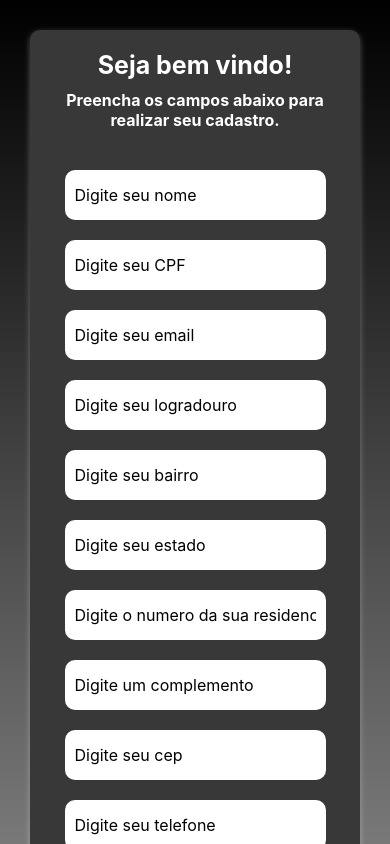
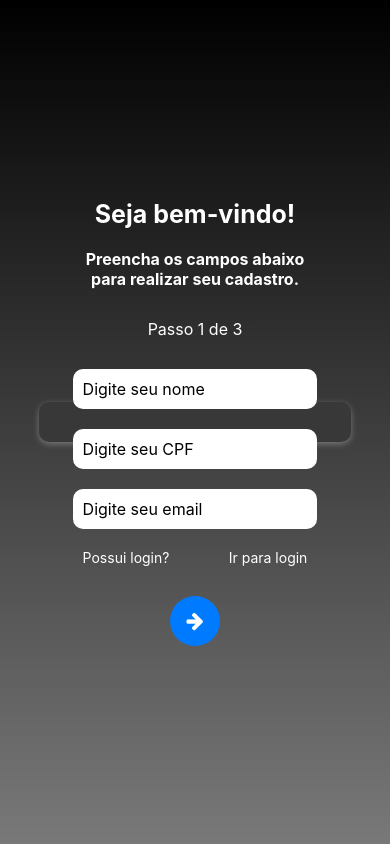
Before and after one commit to Luizeduard05/tcc-senai, a React Native app in the folder mobile/mecanica/: screen /CadastroUser in a window 390 px wide. Built offline with nearby package versions, Linux system fonts and the light colour scheme.

Commit message:
refatoração design do cadastro

```diff
--- a/mobile/mecanica/src/pages/cadastroUser/index.js
+++ b/mobile/mecanica/src/pages/cadastroUser/index.js
@@ -1,27 +1,26 @@
 import { useNavigation } from "@react-navigation/native";
 import { LinearGradient } from "expo-linear-gradient";
-import { View, Text, StyleSheet, StatusBar, Platform, TextInput, TouchableOpacity, ScrollView } from "react-native";
+import { View, Text, StyleSheet, StatusBar, Platform, TextInput, TouchableOpacity } from "react-native";
+import { FontAwesome } from "@expo/vector-icons";
 import api from "../../services/api/api";
 import { useState } from "react";
 
 export default function CadastroUser() {
     const navigation = useNavigation();
+    const [step, setStep] = useState(1);
+    const [nome, setNome] = useState('');
+    const [cpf, setCpf] = useState('');
+    const [email, setEmail] = useState('');
+    const [logradouro, setLogradouro] = useState('');
+    const [bairro, setBairro] = useState('');
+    const [estado, setEstado] = useState('');
+    const [numero, setNumero] = useState('');
+    const [complemento, setComplemento] = useState('');
+    const [cep, setCep] = useState('');
+    const [telefone, setTelefone] = useState('');
+    const [senha, setSenha] = useState('');
 
-    const [nome, setNome] = useState();
-    const [cpf, setCpf] = useState();
-    const [email, setEmail] = useState();
-    const [logradouro, setLogradouro] = useState();
-    const [bairro, setBairro] = useState();
-    const [estado, setEstado] = useState();
-    const [numero, setNumero] = useState();
-    const [complemento, setComplemento] = useState();
-    const [cep, setCep] = useState();
-    const [telefone, setTelefone] = useState();
-    const [senha, setSenha] = useState();
-
-    const navegaLogin = () => {
-        navigation.navigate("Login")
-    }
+    const navegaLogin = () => navigation.navigate("Login");
 
     const addNovoUsuario = async () => {
         try {
@@ -37,39 +36,27 @@ export default function CadastroUser() {
                 cep: cep,
                 telefone: telefone,
                 senha: senha
-            })
+            });
+            alert("Usuário cadastrado com sucesso");
+            navegaLogin();
+        } catch (error) {
+            console.log(error);
+            alert("Erro no cadastro");
+        }
+    };
 
-            console.log(response.data)
-
-            alert("Usuario cadastrado")
-
-            // Limpando campos após cadastro
-            setNome('');
-            setCpf('');
-            setEmail('');
-            setLogradouro('');
-            setBairro('');
-            setEstado('');
-            setNumero('');
-            setComplemento('');
-            setCep('');
-            setTelefone('');
-            setSenha('');
-
-            navegaLogin()
-        } catch (error) {
-            console.log(error)
-            alert("Erro")
-        }
-    }
+    const nextStep = () => setStep(step + 1);
+    const previousStep = () => setStep(step - 1);
 
     return (
         <LinearGradient colors={['#000000', 'rgba(0, 0, 0, 0.5)']} style={styles.androidSafeArea}>
-            <ScrollView contentContainerStyle={styles.scrollViewContent} showsVerticalScrollIndicator={false}>
             <View style={styles.container}>
-                    <Text style={styles.title}>Seja bem vindo!</Text>
+                <Text style={styles.title}>Seja bem-vindo!</Text>
                 <Text style={styles.textStart}>Preencha os campos abaixo para realizar seu cadastro.</Text>
+                <Text style={styles.stepText}>Passo {step} de 3</Text>
 
+                {step === 1 && (
+                    <>
                         <TextInput
                             value={nome}
                             onChangeText={setNome}
@@ -90,6 +77,24 @@ export default function CadastroUser() {
                             style={styles.inputs}
                             placeholder="Digite seu email"
                         />
+
+                        <View style={styles.alinha}>
+                            <Text style={styles.text}>Possui login?</Text>
+                            <TouchableOpacity onPress={navegaLogin}>
+                                <Text style={styles.text}>Ir para login</Text>
+                            </TouchableOpacity>
+                        </View>
+
+                        <View style={styles.navigationButtons}>
+                            <TouchableOpacity style={styles.btnNext} onPress={nextStep}>
+                                <FontAwesome name="arrow-right" size={20} color="#FFFFFF" />
+                            </TouchableOpacity>
+                        </View>
+                    </>
+                )}
+
+                {step === 2 && (
+                    <>
                         <TextInput
                             value={logradouro}
                             onChangeText={setLogradouro}
@@ -112,19 +117,33 @@ export default function CadastroUser() {
                             value={numero}
                             onChangeText={setNumero}
                             style={styles.inputs}
-                        placeholder="Digite o numero da sua residencia"
+                            placeholder="Número da residência"
                         />
                         <TextInput
                             value={complemento}
                             onChangeText={setComplemento}
                             style={styles.inputs}
-                        placeholder="Digite um complemento"
+                            placeholder="Complemento"
                         />
+
+                        <View style={styles.navigationButtons}>
+                            <TouchableOpacity style={styles.btnBack} onPress={previousStep}>
+                                <FontAwesome name="arrow-left" size={20} color="#FFFFFF" />
+                            </TouchableOpacity>
+                            <TouchableOpacity style={styles.btnNext} onPress={nextStep}>
+                                <FontAwesome name="arrow-right" size={20} color="#FFFFFF" />
+                            </TouchableOpacity>
+                        </View>
+                    </>
+                )}
+
+                {step === 3 && (
+                    <>
                         <TextInput
                             value={cep}
                             onChangeText={setCep}
                             style={styles.inputs}
-                        placeholder="Digite seu cep"
+                            placeholder="Digite seu CEP"
                         />
                         <TextInput
                             value={telefone}
@@ -132,27 +151,24 @@ export default function CadastroUser() {
                             style={styles.inputs}
                             placeholder="Digite seu telefone"
                         />
-
                         <TextInput
                             value={senha}
                             onChangeText={setSenha}
                             style={styles.inputs}
-                        maxLength={11}
                             secureTextEntry
                             placeholder="Digite sua Senha"
                         />
-
-                    <View style={styles.alinha}>
-                        <Text style={styles.text}>Possuí login?</Text>
-                        <TouchableOpacity>
-                            <Text style={styles.text} onPress={navegaLogin}>Ir para login</Text>
-                        </TouchableOpacity>
-                    </View>
                         <TouchableOpacity style={styles.btnCadastrar} onPress={addNovoUsuario}>
                             <Text style={styles.textBtn}>Cadastrar-se</Text>
                         </TouchableOpacity>
+                        <View style={styles.navigationButtons}>
+                            <TouchableOpacity style={styles.btnBack} onPress={previousStep}>
+                                <FontAwesome name="arrow-left" size={20} color="#FFFFFF" />
+                            </TouchableOpacity>
                         </View>
-            </ScrollView>
+                    </>
+                )}
+            </View>
         </LinearGradient>
     );
 }
@@ -160,34 +176,31 @@ export default function CadastroUser() {
 const styles = StyleSheet.create({
     androidSafeArea: {
         flex: 1,
+        justifyContent: "center",
+        alignItems: "center",
         paddingTop: Platform.OS === "android" ? StatusBar.currentHeight : 0,
     },
-    scrollViewContent: {
-        flexGrow: 1,
-        justifyContent: 'center',
-    },
     container: {
-        flex: 1,
+        flex: 0,
+        width: "80%",
+        height: "70%",
         justifyContent: "center",
         alignItems: "center",
         backgroundColor: "#383838",
         margin: 30,
+        elevation: 7,
         borderRadius: 10,
-        elevation: 7,
         shadowColor: '#ffffff',
-        shadowOffset: {
-            width: 0,
-            height: 2,
-        },
+        shadowOffset: { width: 0, height: 2 },
         shadowOpacity: 0.3,
         shadowRadius: 6,
         padding: 20,
     },
     title: {
-        textAlign: "center",
-        fontWeight: "bold",
         fontSize: 25,
         color: "#fff",
+        fontWeight: "bold",
+        marginBottom: 10,
     },
     textStart: {
         textAlign: "center",
@@ -197,10 +210,10 @@ const styles = StyleSheet.create({
         margin: 10,
         marginBottom: 30
     },
-    text: {
-        textAlign: "center",
+    stepText: {
         color: "#FFF",
-        margin: 10,
+        fontSize: 16,
+        marginBottom: 20,
     },
     inputs: {
         width: "90%",
@@ -209,26 +222,52 @@ const styles = StyleSheet.create({
         padding: 10,
         fontSize: 16,
         borderRadius: 10,
-        margin: 10
+        margin: 10,
+    },
+    btnNext: {
+        width: 50,
+        height: 50,
+        backgroundColor: "#007BFF",
+        justifyContent: "center",
+        alignItems: "center",
+        borderRadius: 25,
     },
     btnCadastrar: {
         width: "70%",
         height: 50,
-        backgroundColor: "#FFF",
+        backgroundColor: "#28A745",
         justifyContent: "center",
-        marginBottom: 30,
         alignItems: "center",
         borderRadius: 10,
-        marginTop: 20
+        marginTop: 20,
     },
     textBtn: {
-        fontSize: 20,
-        color: "#000000",
+        fontSize: 18,
+        color: "#FFFFFF",
         fontWeight: "bold",
+    },
+    btnBack: {
+        width: 50,
+        height: 50,
+        backgroundColor: "#6C757D",
+        justifyContent: "center",
+        alignItems: "center",
+        borderRadius: 25,
     },
     alinha: {
         width: "90%",
         flexDirection: "row",
-        justifyContent: "space-between"
+        justifyContent: "space-between",
+    },
+    text: {
+        textAlign: "center",
+        color: "#FFF",
+        margin: 10,
+    },
+    navigationButtons: {
+        flexDirection: "row",
+        width: "90%",
+        justifyContent: "space-around",
+        marginTop: 20,
     }
 });
```
Lines whose indentation alone changed are shown as unchanged.
